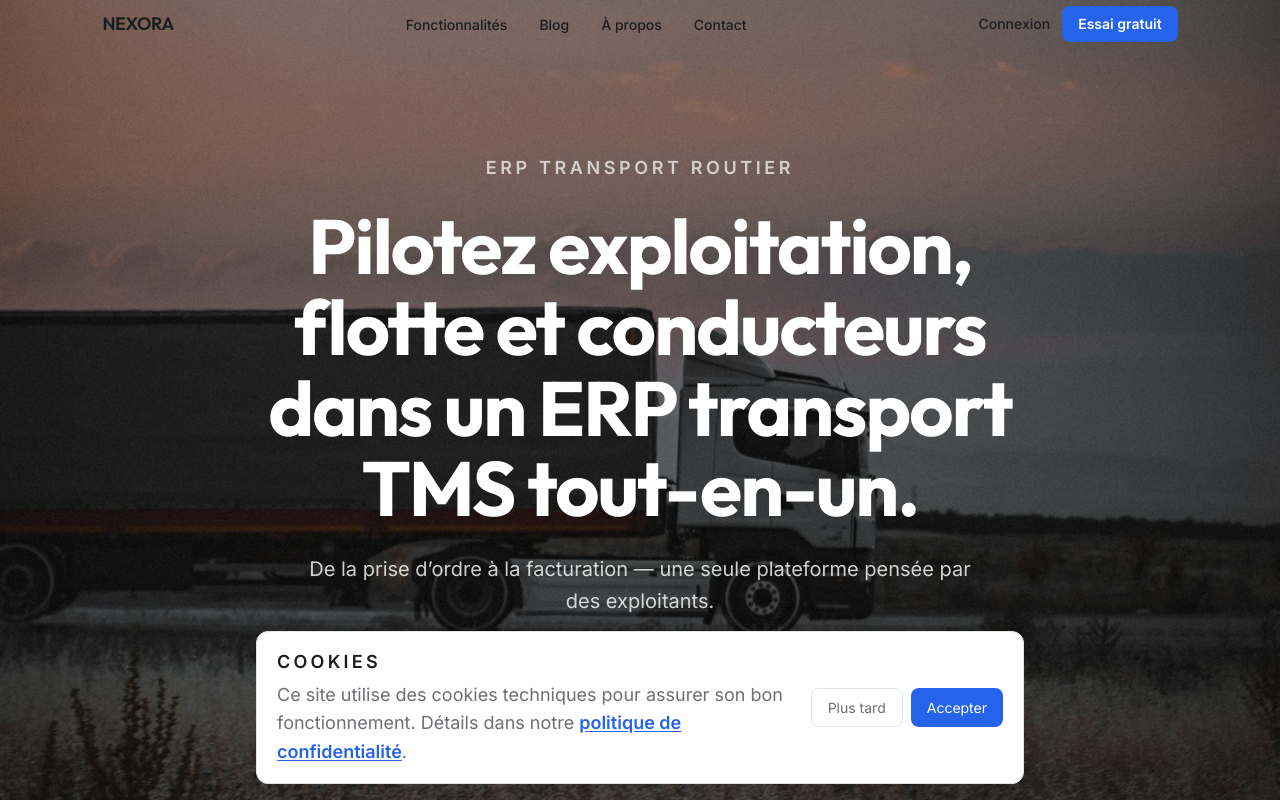
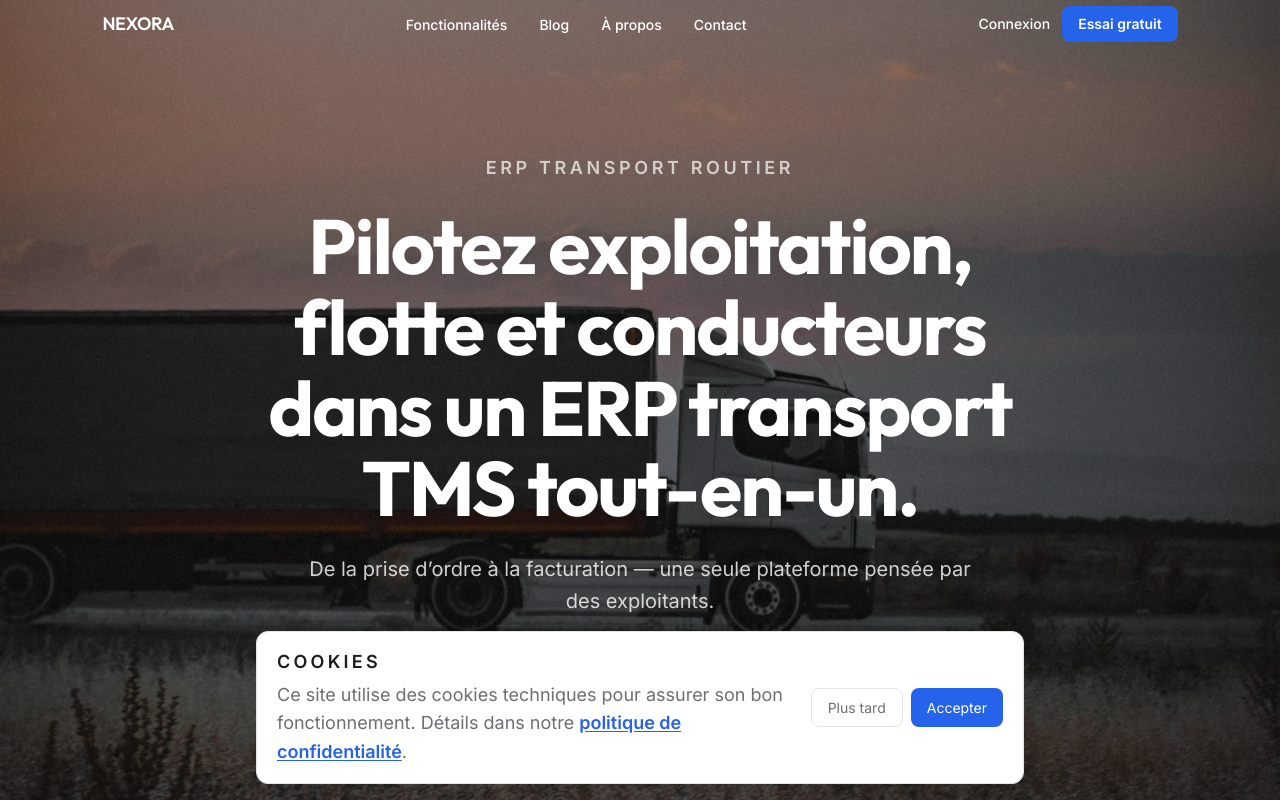
Before and after one commit to floflex92/erp2, a React (Vite) app: page / in a window 1280 px wide. Shown: the top 800 px of the page. Built offline with nearby package versions, Linux system fonts and the light colour scheme.

Commit message:
v1.10.18 — Header nav blanc sur hero : logo, liens, connexion passes en blanc quand header transparent (non-scrolle)

```diff
--- a/src/site/components/SiteLayout.tsx
+++ b/src/site/components/SiteLayout.tsx
@@ -22,6 +22,8 @@ export default function SiteLayout() {
   const [menuOpen, setMenuOpen] = useState(false)
   const [isScrolled, setIsScrolled] = useState(false)
 
+  const navTextColor = isScrolled ? '#1D1D1F' : '#FFFFFF'
+
   useEffect(() => {
     const onScroll = () => setIsScrolled(window.scrollY > 8)
     onScroll()
@@ -37,13 +39,13 @@ export default function SiteLayout() {
         style={{ paddingInline: 'clamp(24px, 8vw, 160px)' }}
       >
         <div className="flex h-12 items-center justify-between">
-          <Link to="/" className="text-lg font-semibold tracking-tight" style={{ fontFamily: 'Outfit, Inter, sans-serif', color: '#1D1D1F' }}>
+          <Link to="/" className="text-lg font-semibold tracking-tight" style={{ fontFamily: 'Outfit, Inter, sans-serif', color: navTextColor }}>
             NEXORA
           </Link>
 
           <nav className="hidden items-center gap-8 lg:flex">
             {NAV_ITEMS.map(item => (
-              <Link key={item.to} to={item.to} className="site-nav-pill transition-colors">
+              <Link key={item.to} to={item.to} className="site-nav-pill transition-colors" style={{ color: navTextColor }}>
                 {item.label}
               </Link>
             ))}
@@ -54,7 +56,7 @@ export default function SiteLayout() {
               <Link
                 to="/dashboard"
                 className="text-sm font-medium transition-colors"
-                style={{ color: '#1D1D1F' }}
+                style={{ color: navTextColor }}
               >
                 Ouvrir l'ERP
               </Link>
@@ -62,7 +64,7 @@ export default function SiteLayout() {
               <Link
                 to="/login"
                 className="text-sm font-medium transition-colors"
-                style={{ color: '#1D1D1F' }}
+                style={{ color: navTextColor }}
               >
                 Connexion
               </Link>
@@ -77,7 +79,7 @@ export default function SiteLayout() {
               type="button"
               onClick={() => setMenuOpen(v => !v)}
               className="rounded-lg px-3 py-2 text-sm font-medium lg:hidden"
-              style={{ color: '#1D1D1F' }}
+              style={{ color: navTextColor }}
               aria-label="Ouvrir le menu"
             >
               {menuOpen ? '✕' : 'Menu'}
@@ -93,7 +95,7 @@ export default function SiteLayout() {
                 to={item.to}
                 onClick={() => setMenuOpen(false)}
                 className="rounded-lg px-3 py-2.5 text-sm font-medium transition-colors"
-                style={{ color: '#1D1D1F' }}
+                style={{ color: navTextColor }}
               >
                 {item.label}
               </Link>
@@ -102,7 +104,7 @@ export default function SiteLayout() {
               to="/login"
               onClick={() => setMenuOpen(false)}
               className="rounded-lg px-3 py-2.5 text-sm font-medium transition-colors"
-              style={{ color: '#1D1D1F' }}
+              style={{ color: navTextColor }}
             >
               Connexion
             </Link>
```
